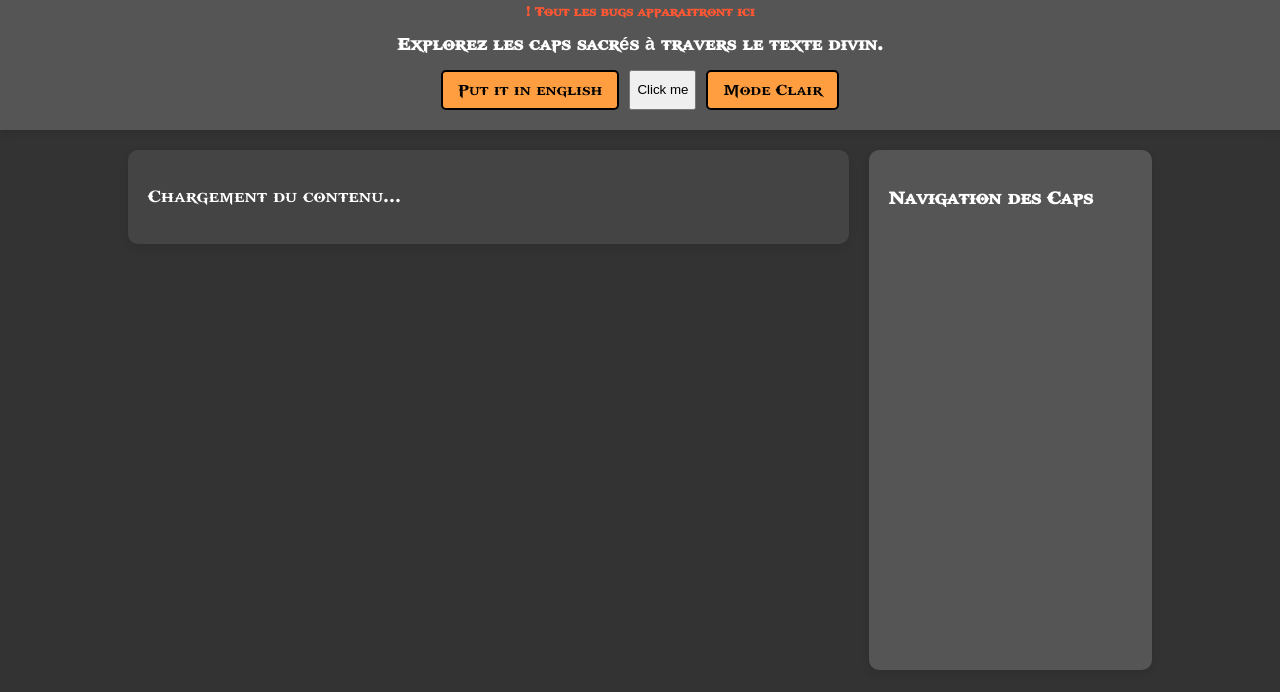
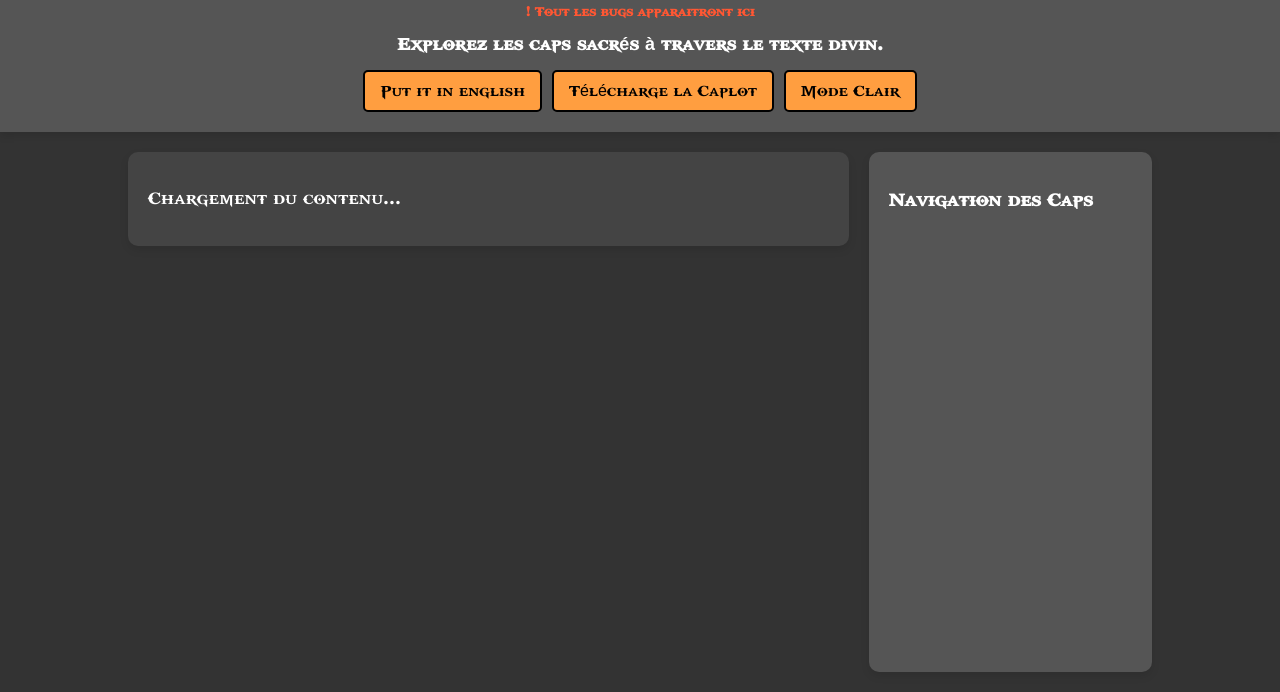
Before and after one commit to caplotz/Caplotz.github.io, a plain HTML site: page index.html in a window 1280 px wide. Shown: the part 132-824 px from the top of the page. Drawn offline with Linux system fonts and the light colour scheme.

Commit message:
Update index.html

```diff
--- a/index.html
+++ b/index.html
@@ -196,7 +196,7 @@
         <div class="button-container">
             <!-- Bouton pour changer la langue -->
             <button id="lang-button" class="header-button" onclick="toggleLanguage()">Put it in english</button>
-            <button onclick="downloadCapoui()">Click me</button>
+            <a href="capoui-download.txt" download="Le saint graal" class="header-button" id="download-button">Télécharge la Caplot</a>
             <!-- Bouton pour basculer le mode sombre -->
             <button id="d-button" class="header-button dark-mode-button" onclick="toggleDarkMode()">Mode Clair</button>
         </div>
```
